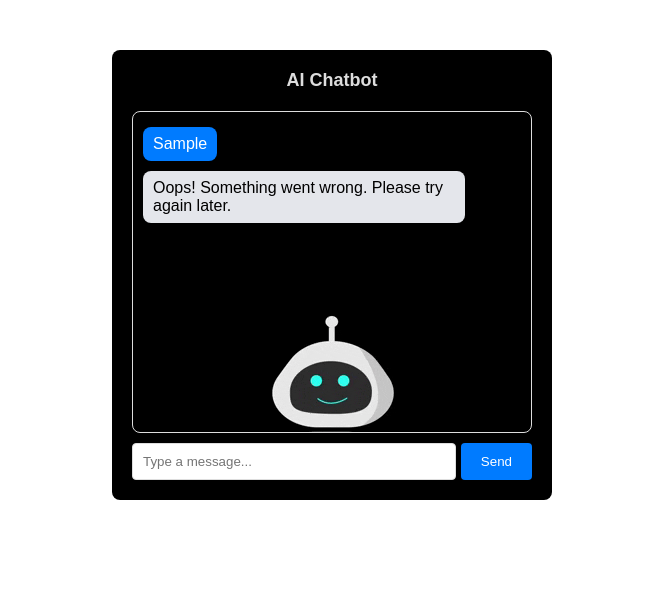
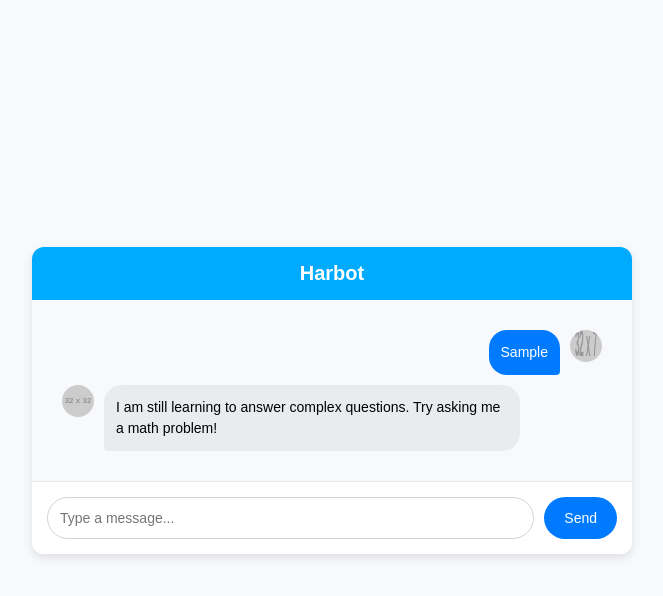
Before and after one commit to harshmodi232/myportfolio, a plain HTML site: page chatbot.html in a window 1280 px wide. Both pictures are taken after typing "Sample" into the empty fields and a click on the button "Send". Shown: the whole page, without its empty margins (308-971 px from the left). Drawn offline with Linux system fonts and the light colour scheme; no server answers; placeholder pictures from the web are drawn by us.

Commit message:
Update chatbot.html

```diff
--- a/chatbot.html
+++ b/chatbot.html
@@ -3,91 +3,147 @@
 <head>
     <meta charset="UTF-8">
     <meta name="viewport" content="width=device-width, initial-scale=1.0">
-    <title>AI Chatbot</title>
+    <title>Harbot</title>
     <style>
         body {
             font-family: Arial, sans-serif;
             margin: 0;
             padding: 0;
-            background: #ffffff;
+            background: #f7f9fc;
+            display: flex;
+            justify-content: center;
+            align-items: center;
+            height: 100vh;
         }
 
         .chat-container {
-            max-width: 400px;
-            margin: 50px auto;
-            padding: 20px;
-            background-color: #000000;
-            border-radius: 8px;
+            width: 90%;
+            max-width: 600px;
+            background: #ffffff;
+            border-radius: 12px;
+            overflow: hidden;
+            display: flex;
+            flex-direction: column;
+            box-shadow: 0 4px 10px rgba(0, 0, 0, 0.1);
         }
 
         .chat-header {
             text-align: center;
-            font-size: 18px;
+            font-size: 20px;
             font-weight: bold;
-            margin-bottom: 20px;
-            color: #ddd;
+            padding: 15px;
+            background: #00aaff;
+            color: #ffffff;
         }
 
         .chat-box {
-            height: 300px;
+            flex: 1;
+            padding: 20px;
             overflow-y: auto;
-            padding: 10px;
-            border: 1px solid #ddd;
-            border-radius: 8px;
-            background: url('/images/background.gif') no-repeat center center fixed;
+            background: #f7f9fc;
         }
 
         .message {
-            margin: 5px 0;
-            padding: 8px 10px;
-            border-radius: 8px;
-            max-width: 80%;
-            display: inline-block;
+            display: flex;
+            align-items: flex-start;
+            margin: 10px 0;
         }
 
-        .user {
-            background: #007bff;
-            color: #fff;
-            align-self: flex-end;
+        .message.user {
+            justify-content: flex-end;
         }
 
-        .bot {
-            background: #e4e6eb;
+        .message .bubble {
+            max-width: 70%;
+            padding: 12px;
+            border-radius: 18px;
+            font-size: 14px;
+            line-height: 1.5;
+        }
+
+        .message.user .bubble {
+            background: #007bff;
+            color: #ffffff;
+            border-bottom-right-radius: 4px;
+        }
+
+        .message.bot .bubble {
+            background: #e9ecef;
             color: #000;
-            align-self: flex-start;
+            border-bottom-left-radius: 4px;
+        }
+
+        .message img {
+            width: 32px;
+            height: 32px;
+            border-radius: 50%;
+            margin: 0 10px;
+        }
+
+        .message.user img {
+            order: 2;
         }
 
         .input-container {
-            margin-top: 10px;
             display: flex;
+            padding: 15px;
+            border-top: 1px solid #e9ecef;
+            background: #ffffff;
         }
 
         .input-container input {
             flex: 1;
-            padding: 10px;
-            border: 1px solid #ddd;
-            border-radius: 4px;
+            padding: 12px;
+            border: 1px solid #ced4da;
+            border-radius: 24px;
             outline: none;
+            font-size: 14px;
+            margin-right: 10px;
+            transition: border-color 0.3s;
+        }
+
+        .input-container input:focus {
+            border-color: #007bff;
         }
 
         .input-container button {
             padding: 10px 20px;
+            background: #007bff;
+            color: #ffffff;
             border: none;
-            background: #007bff;
-            color: white;
-            border-radius: 4px;
+            border-radius: 24px;
             cursor: pointer;
-            margin-left: 5px;
+            font-size: 14px;
+            transition: background 0.3s;
         }
 
         .input-container button:hover {
             background: #0056b3;
         }
+
+        @media (max-width: 768px) {
+            .chat-container {
+                max-width: 100%;
+                height: 90%;
+            }
+
+            .chat-header {
+                font-size: 18px;
+            }
+
+            .input-container input {
+                font-size: 12px;
+            }
+
+            .input-container button {
+                font-size: 12px;
+            }
+        }
     </style>
 </head>
 <body>
     <div class="chat-container">
-        <div class="chat-header">AI Chatbot</div>
+        <div class="chat-header">Harbot</div>
         <div class="chat-box" id="chatBox">
             <!-- Chat messages will appear here -->
         </div>
@@ -102,43 +158,52 @@
             const userInput = document.getElementById("userInput");
             const userMessage = userInput.value.trim();
 
-            if (userMessage === "") return;  // Skip if empty message
+            if (userMessage === "") return; // Skip if empty message
 
             // Add user message to chat
             addMessage(userMessage, "user");
 
-            // Send user message to your backend (FastAPI) for processing
-            try {
-                const response = await fetch("http://127.0.0.1:8000/chat", {  // Local backend endpoint
-                    method: "POST",
-                    headers: {
-                        "Content-Type": "application/json"
-                    },
-                    body: JSON.stringify({ message: userMessage })
-                });
-
-                const data = await response.json();
-                const botResponse = data.response || "Sorry, I didn't get that.";
-
-                // Add bot response to chat
+            // Check if input is a mathematical expression
+            if (isMathExpression(userMessage)) {
+                try {
+                    const result = eval(userMessage);
+                    addMessage(`The result is: ${result}`, "bot");
+                } catch {
+                    addMessage("Invalid mathematical expression. Please try again.", "bot");
+                }
+            } else {
+                // Simulate an AI response for non-math queries
                 setTimeout(() => {
-                    addMessage(botResponse, "bot");
+                    addMessage("I am still learning to answer complex questions. Try asking me a math problem!", "bot");
                 }, 500);
-            } catch (error) {
-                console.error("Error communicating with the backend:", error);
-                addMessage("Oops! Something went wrong. Please try again later.", "bot");
             }
 
             userInput.value = ""; // Clear input field
+        }
+
+        function isMathExpression(input) {
+            const mathRegex = /^[0-9+\-*/().\s]+$/;
+            return mathRegex.test(input);
         }
 
         function addMessage(message, sender) {
             const chatBox = document.getElementById("chatBox");
             const messageDiv = document.createElement("div");
             messageDiv.classList.add("message", sender);
-            messageDiv.textContent = message;
+
+            const avatar = document.createElement("img");
+            avatar.src = sender === "user" ? "https://via.placeholder.com/32/007bff/ffffff?text=U" : "https://via.placeholder.com/32/e9ecef/000000?text=B";
+            avatar.alt = sender === "user" ? "User" : "Bot";
+
+            const bubble = document.createElement("div");
+            bubble.classList.add("bubble");
+            bubble.textContent = message;
+
+            messageDiv.appendChild(sender === "user" ? bubble : avatar);
+            messageDiv.appendChild(sender === "user" ? avatar : bubble);
+
             chatBox.appendChild(messageDiv);
-            chatBox.scrollTop = chatBox.scrollHeight;  // Scroll to the bottom
+            chatBox.scrollTop = chatBox.scrollHeight; // Scroll to the bottom
         }
     </script>
 </body>
```
